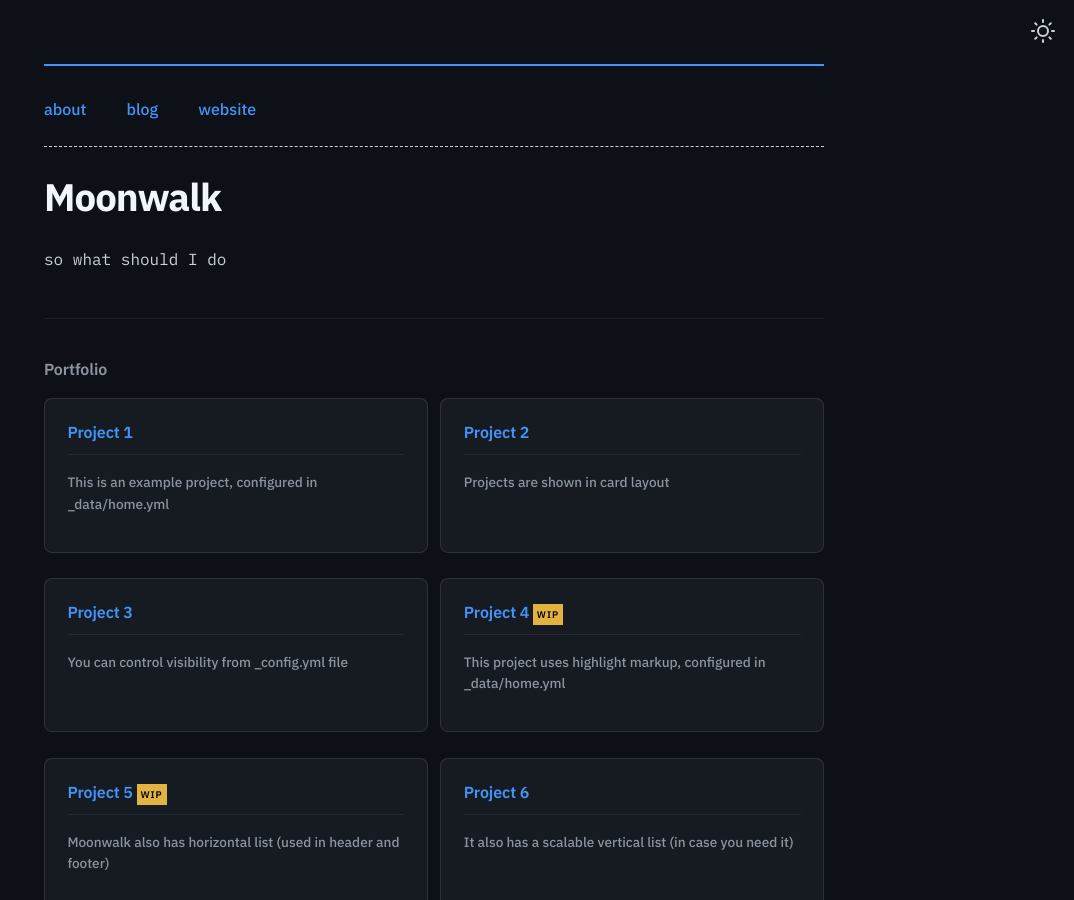
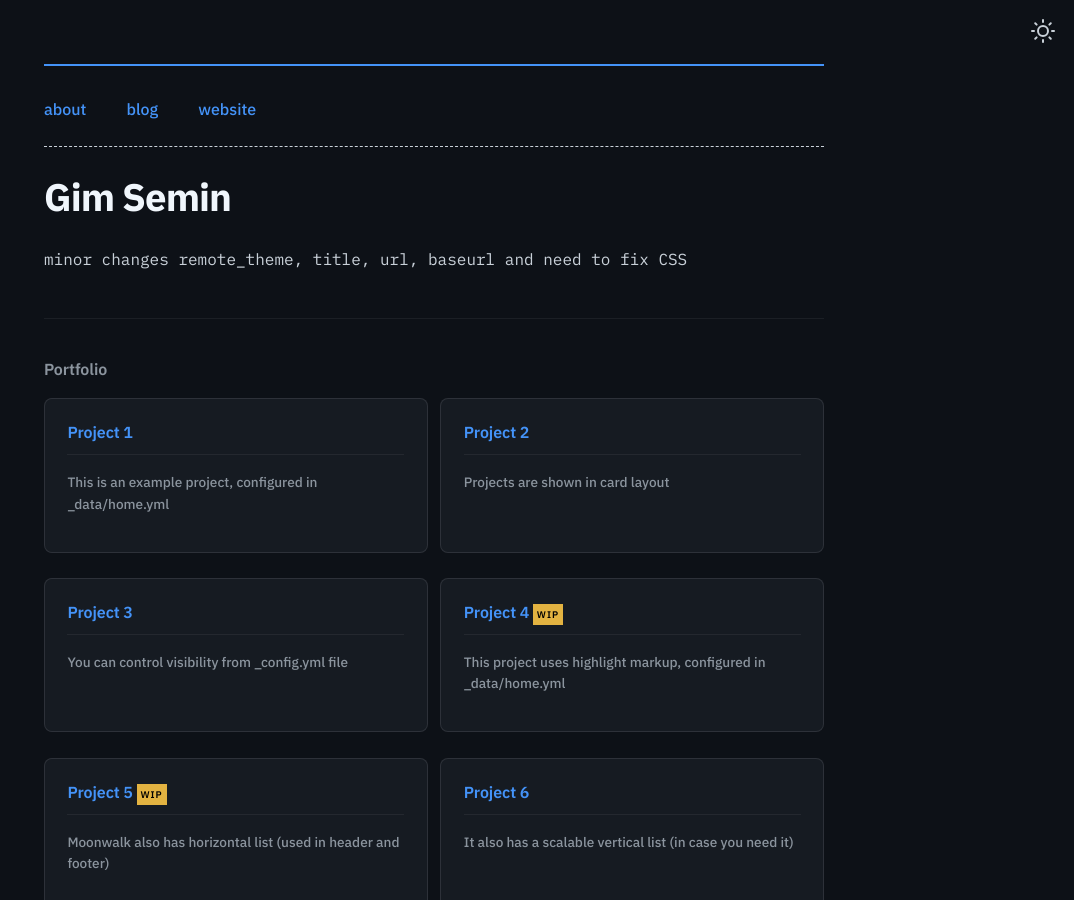
Before and after one commit to Sorepe/Sorepe.github.io, a Jekyll site: the page built from index.md, in a window 1280 px wide and 900 px high. Shown: the whole window, without its empty margins (206-1280 px from the left). Built offline with Jekyll 4.4.1, drawn with Linux system fonts in a browser that asks for light colours.

Commit message:
Update site configuration details
Updated site configuration with new title, URL, and baseurl. Added description for changes in remote_theme and CSS.

```diff
--- a/_config.yml
+++ b/_config.yml
@@ -1,9 +1,9 @@
-title: Moonwalk
+title: Gim Semin
 author: Abhinav Saxena
 url: https://sorepe.github.io/ # root address of the site
 baseurl: "/" # set to "/moonwalk" if hosting under a project subpath
 description: > # description of the site (multiple lines allowed)
-  so what should I do
+  minor changes remote_theme, title, url, baseurl and need to fix CSS
 
 permalink: /:slug
 
```
